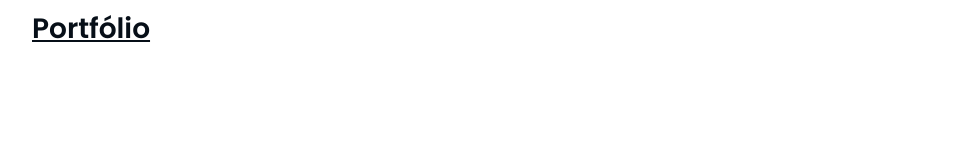
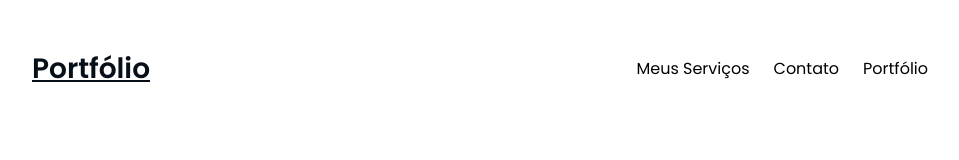
Before and after one commit to WeslleyHarielLima/portifolioMaria, a plain HTML site: page index.html in a window 1280 px wide. Shown: the whole page, without its empty margins (160-1119 px from the left). Drawn offline with Linux system fonts and the light colour scheme.

Commit message:
Inserção dos itens do menu horizontal e finalização do CSS da div MENU e cabeçalho

```diff
--- a/css/style.css
+++ b/css/style.css
@@ -17,7 +17,37 @@ body {
     font-weight: 600;
     line-height: 42px;
     text-align: left;
-text-decoration-line: underline;
-color:  #070F18;
+    text-decoration-line: underline;
+    color: #070F18;
+    margin-top: 40px;
 
 }
+
+#menu{
+    text-align: right;
+margin-top: 49px;
+}
+a{
+    color: black;
+    text-decoration: none;
+}
+#menu ul {
+    list-style-type: none;
+    /*retira a bolinha*/
+    padding: 0;
+    margin: 0;
+
+}
+
+#menu li {
+    display: inline-block;
+    /*os itens ficam lado a lado*/
+    margin-left: 20px;
+    font-family: Poppins;
+    font-size: 16px;
+    font-weight: 400;
+    line-height: 24px;
+    text-align: center;
+    color: #070F18;
+
+}
--- a/index.html
+++ b/index.html
@@ -17,7 +17,11 @@
             Portfólio
         </div>
         <div id="menu">
-
+            <ul>
+                <li> <a href="#">Meus Serviços</a></li>
+                <li><a href="#">Contato</a></li>
+                <li><a href="#">Portfólio</a></li>
+            </ul>
         </div>
     </div>
 </body>
```
